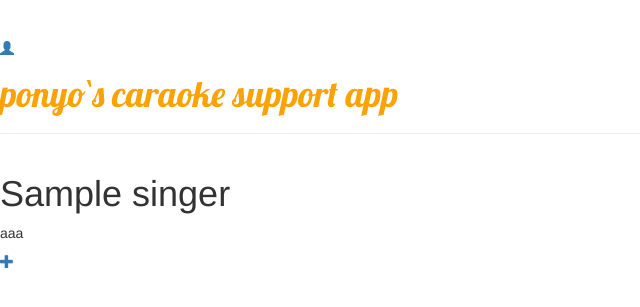
After one commit to ponyo218/caraoke-support-app, a Django app: page /singer/1/update/ in a window 1280 px wide. The commit adds this page. Shown: the top 307 px of the page, without its empty margins (0-640 px from the left). Run offline with Django 3.2, Linux system fonts and the light colour scheme; tables that the repository leaves empty hold one stand-in row (values such as "Sample post"); some libraries are stand-ins or nearby versions.

Commit message:
updateの作業中

```diff
--- a/caraoke_support_app/app/models.py
+++ b/caraoke_support_app/app/models.py
@@ -6,6 +6,10 @@ import time
 
 class Singer(models.Model):
     name = models.CharField(max_length=100)
+
+    def update(self):#歌手の曲をBSで拾ってきてデータベースに無い曲なら新しく作り、各々に対してscrapingする
+
+        return
 
     def __str__(self):
         return self.name
--- /dev/null
+++ b/caraoke_support_app/app/templates/app/all_singer.html
@@ -0,0 +1,11 @@
+{% extends 'app/base.html' %}
+
+{% block content %}
+    {% for singer in singers %}
+        <div class="singer">
+            <h1>{{ singer.name }}</h1>
+            <p>aaa</p>
+            <a href="{% url 'all_singer' %}" class="top-menu"><span class="glyphicon glyphicon-plus"></span></a>
+        </div>
+    {% endfor %}
+{% endblock %}
--- a/caraoke_support_app/app/templates/app/base.html
+++ b/caraoke_support_app/app/templates/app/base.html
@@ -2,16 +2,21 @@
 <html>
     <head>
         <title>ponyo`s caraoke support app</title>
+{#         <meta name="viewport" content="width=device-width, initial-scale=1, shrink-to-fit=no">#}
         <link rel="stylesheet" href="//maxcdn.bootstrapcdn.com/bootstrap/3.2.0/css/bootstrap.min.css">
+{#        <link rel="stylesheet" href="https://stackpath.bootstrapcdn.com/bootstrap/4.3.1/css/bootstrap.min.css">#}
+{#        <link rel="stylesheet" href="https://stackpath.bootstrapcdn.com/bootstrap/4.3.1/css/bootstrap.min.css" integrity="sha384-ggOyR0iXCbMQv3Xipma34MD+dH/1fQ784/j6cY/iJTQUOhcWr7x9JvoRxT2MZw1T" crossorigin="anonymous">#}
         <link rel="stylesheet" href="//maxcdn.bootstrapcdn.com/bootstrap/3.2.0/css/bootstrap-theme.min.css">
+{#        <link rel="stylesheet" href="https://stackpath.bootstrapcdn.com/bootstrap/4.3.1/css/bootstrap-theme.min.css">#}
         <link href='//fonts.googleapis.com/css?family=Lobster&subset=latin,latin-ext' rel="stylesheet" type="text/css">
         <link rel="stylesheet" href=" {% static 'css/app.css' %}">
     </head>
     <body>
         <div class="page-header">
+            <a href="{% url 'update' %}" class="top-menu"><span class="glyphicon glyphicon-user"></span></a>
             <h1><a href="/">ponyo`s caraoke support app</a></h1>
         </div>
-        <div class="content container">
+        <div class="content-container">
             <div class="row">
                 <div class="col-md-8">
                 {% block content %}
--- a/caraoke_support_app/app/urls.py
+++ b/caraoke_support_app/app/urls.py
@@ -6,4 +6,6 @@ urlpatterns = [
     path('song/<int:pk>/', views.song_detail, name='song_detail'),
     path('iTunes_search/', views.iTunes_search, name='iTunes_search'),
     path('song/<int:pk>/scraping/', views.scraping, name='scraping'),
+    path('singer/', views.all_singer, name='all_singer'),
+    path('singer/<int:pk>/update/', views.update, name='update'),
 ]
--- a/caraoke_support_app/app/views.py
+++ b/caraoke_support_app/app/views.py
@@ -7,15 +7,28 @@ from urllib import request
 from bs4 import BeautifulSoup
 import time
 
+
 def all_song(request):
     songs = Song.objects.order_by('title')
-    print('all_song')
     return render(request, 'app/all_song.html', {'songs': songs})
+
+
+def all_singer(request):
+    singers = Singer.objects.order_by('name')
+    print("all_singer")
+    return render(request, 'app/all_singer.html', {'singers': singers})
 
 
 def song_detail(request, pk):
     song = get_object_or_404(Song, pk=pk)
     return render(request, 'app/song_detail.html', {'song': song})
+
+
+def update(request, pk):
+    singer = get_object_or_404(Singer, pk=pk)
+    singer.update()
+    singers = Singer.objects.order_by('name')
+    return render(request, 'app/all_singer.html', {'singers': singers})
 
 
 def scraping(request, pk):
--- a/caraoke_support_app/caraoke_support_app/settings.py
+++ b/caraoke_support_app/caraoke_support_app/settings.py
@@ -23,7 +23,7 @@ BASE_DIR = os.path.dirname(os.path.dirname(os.path.abspath(__file__)))
 SECRET_KEY = 'g1wxtgufb=-%(1^yd8!=t*&kl04nr1wbdbm^0nw%6-q%_4!wp#'
 
 # SECURITY WARNING: don't run with debug turned on in production!
-DEBUG = True
+DEBUG = False
 
 ALLOWED_HOSTS = ['127.0.0.1', '.pythonanywhere.com']
 
```
Also changed, not shown: caraoke_support_app/app/static/css/app.css (+15 -1 lines).
